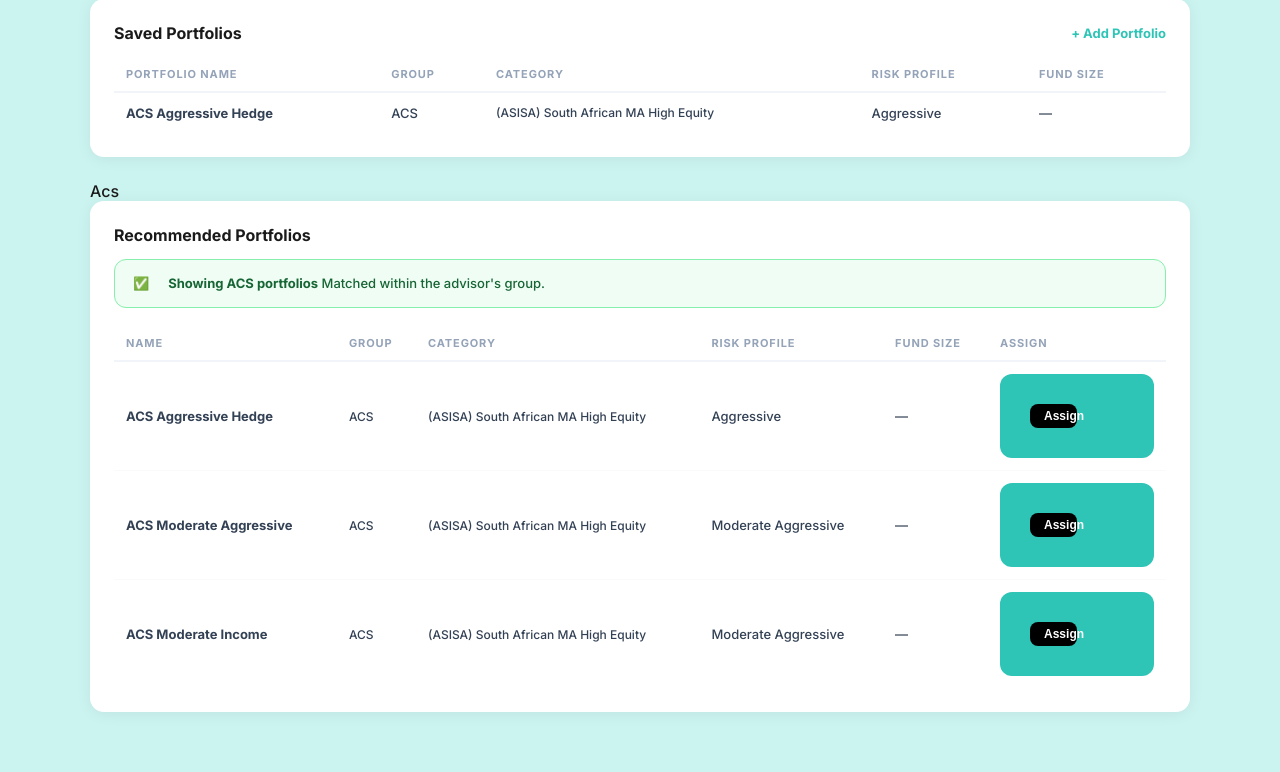
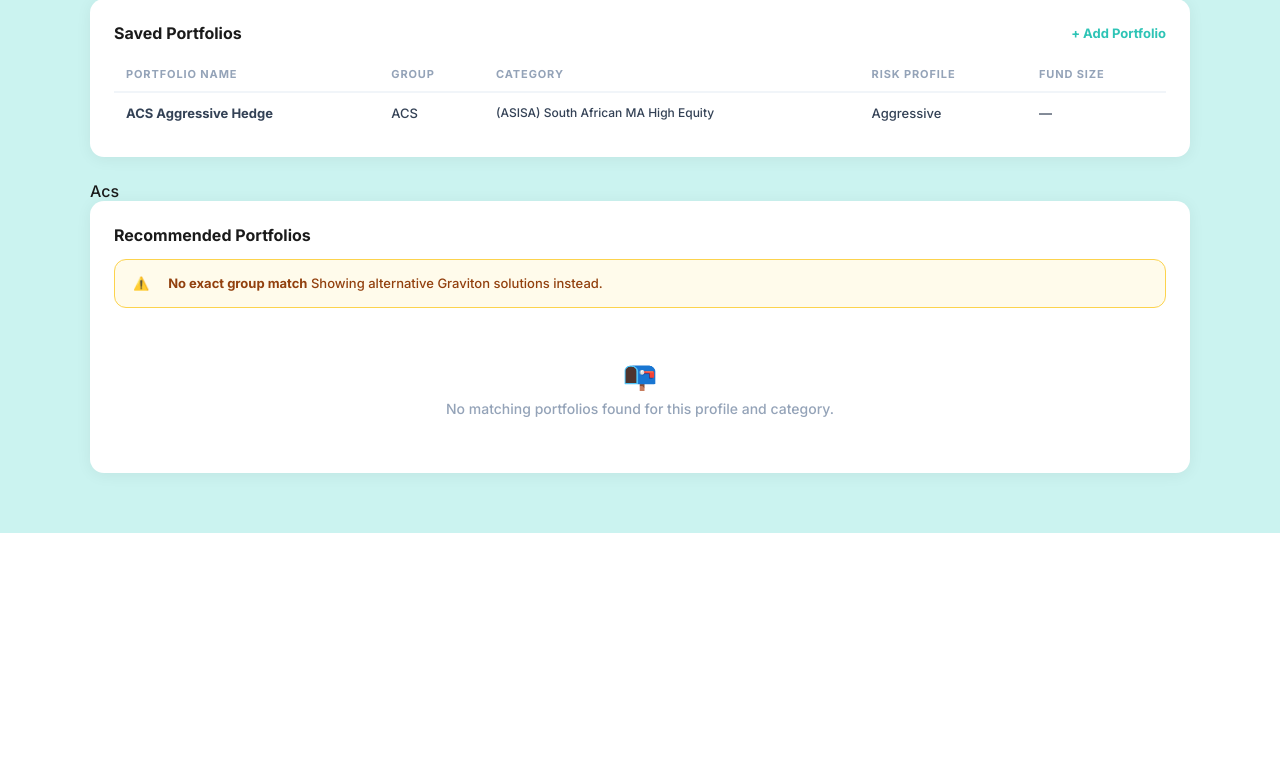
Before and after one commit to nhase20/Django-Fundamentals, a Django app: page /client/1/ in a window 1280 px wide. Shown: the part 1210-1982 px from the top of the page. After the commit the page ends 1743 px from the top, so only its background shows below. Run offline with Django 5.2, Linux system fonts and the light colour scheme; a user stored in the database is signed in; data comes from the database, SQL or seed files in the repository; both versions use the stored data as it was after the commit.

Commit message:
Fixed assign button and fallback for graviton products

```diff
--- a/MultiManager/clients/templates/client_detail.html
+++ b/MultiManager/clients/templates/client_detail.html
@@ -52,6 +52,21 @@
         transition: background .2s, transform .15s;
         border: none;
         cursor: pointer;
+    }
+
+    button.btn-teal {
+    background: #2ec4b6 !important;
+    color: #fff !important;
+    padding: 5px 14px !important;
+    font-size: 12px !important;
+    border-radius: 6px !important;
+    line-height: 1.2 !important;
+    height: auto !important;
+    min-height: unset !important;
+
+    /* critical: disable browser / framework styling */
+    appearance: none;
+    -webkit-appearance: none;
     }
 
     .btn-teal:hover {
@@ -540,7 +555,7 @@
                     <form method="POST" action="{% url 'add_portfolio' client.id %}">
                         {% csrf_token %}
                         <input type="hidden" name="portfolio_id" value="{{ p.id }}">
-                        <button type="submit" class="btn-teal" style="padding:5px 14px;font-size:12px;">Assign</button>
+                        <button type="submit" class="btn-teal">Assign</button>
                     </form>
                 </td>
             </tr>
--- a/MultiManager/clients/views.py
+++ b/MultiManager/clients/views.py
@@ -178,8 +178,10 @@
 
     group_portfolios = Portfolio.objects.filter(
         client_group__iexact=client.client_group,
-        fund_category__icontains=client.risk_tolerance,
+        risk_profile__iexact=client.risk_profile,
+        fund_category__iexact=client.risk_tolerance,
     )
+
     if group_portfolios.exists():
         recommended = group_portfolios
         source = 'group'
@@ -192,6 +194,7 @@
         ]
         recommended = Portfolio.objects.filter(
             client_group__in=graviton_groups,
+            risk_profile__iexact=client.risk_profile,
             fund_category__iexact=client.risk_tolerance,
         )
         source = 'graviton'
```
Also changed, not shown: MultiManager/db.sqlite3.
